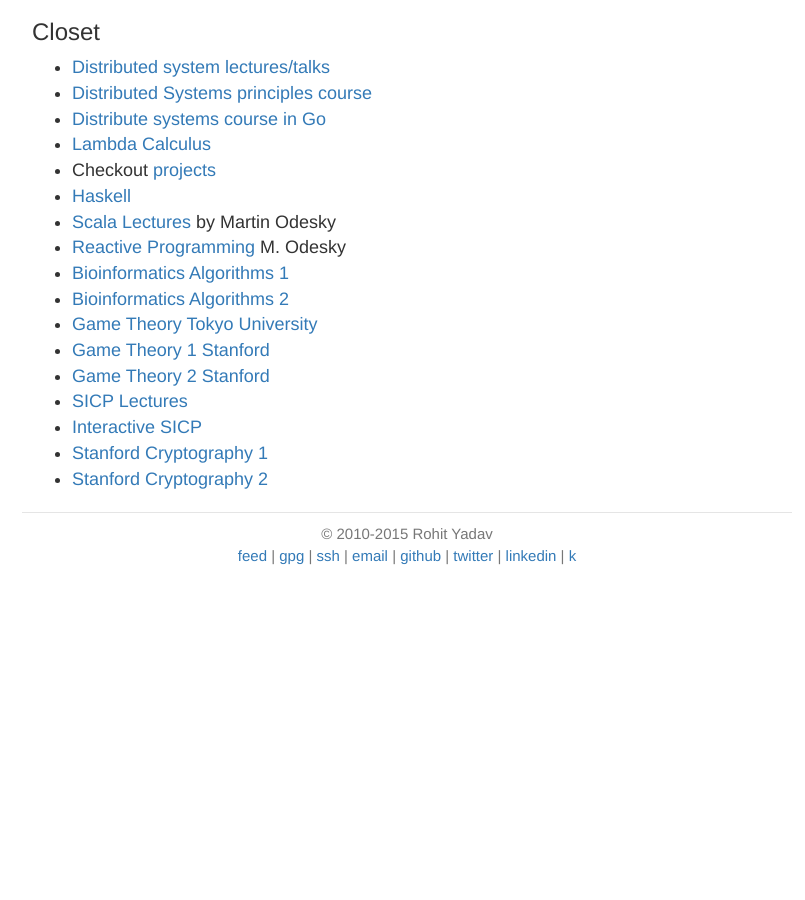
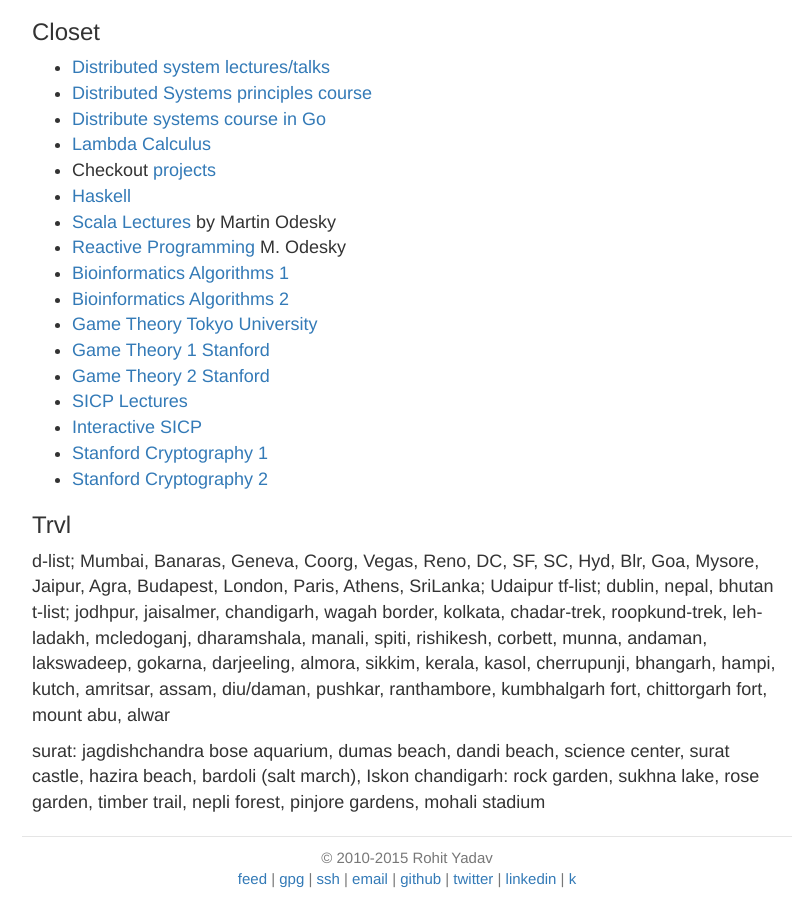
Before and after one commit to rohityadavcloud/rohityadavcloud.github.io, a Jekyll site: the page built from k/index.markdown, in a window 1280 px wide and 900 px high, scrolled down 8515 px. Shown: the whole window, without its empty margins (233-1038 px from the left). Built offline with Jekyll 4.4.1, drawn with Linux system fonts in a browser that asks for light colours; before the commit the page ends 9091 px from its top, so only the background shows below that.

Commit message:
k: trl
Signed-off-by: Rohit Yadav <rohit.yadav@shapeblue.com>

```diff
--- a/k/index.markdown
+++ b/k/index.markdown
@@ -354,3 +354,12 @@
 - [Interactive SICP](http://xuanji.appspot.com/isicp/index.html)
 - [Stanford Cryptography 1](https://www.coursera.org/course/crypto)
 - [Stanford Cryptography 2](https://www.coursera.org/course/crypto2)
+
+### Trvl
+
+d-list; Mumbai, Banaras, Geneva, Coorg, Vegas, Reno, DC, SF, SC, Hyd, Blr, Goa, Mysore, Jaipur, Agra, Budapest, London, Paris, Athens, SriLanka; Udaipur
+tf-list; dublin, nepal, bhutan
+t-list; jodhpur, jaisalmer, chandigarh, wagah border, kolkata, chadar-trek, roopkund-trek, leh-ladakh, mcledoganj, dharamshala, manali, spiti, rishikesh, corbett, munna, andaman, lakswadeep, gokarna, darjeeling, almora, sikkim, kerala, kasol, cherrupunji, bhangarh, hampi, kutch, amritsar, assam, diu/daman, pushkar, ranthambore, kumbhalgarh fort, chittorgarh fort, mount abu, alwar
+
+surat: jagdishchandra bose aquarium, dumas beach, dandi beach, science center, surat castle, hazira beach, bardoli (salt march), Iskon
+chandigarh: rock garden, sukhna lake, rose garden, timber trail, nepli forest, pinjore gardens, mohali stadium
```
